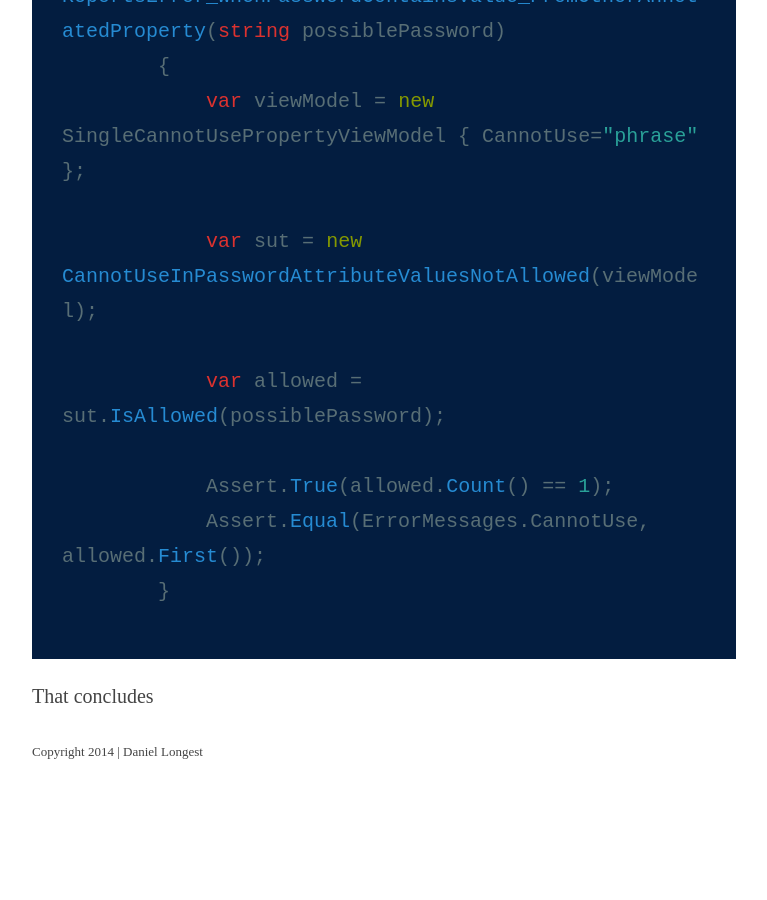
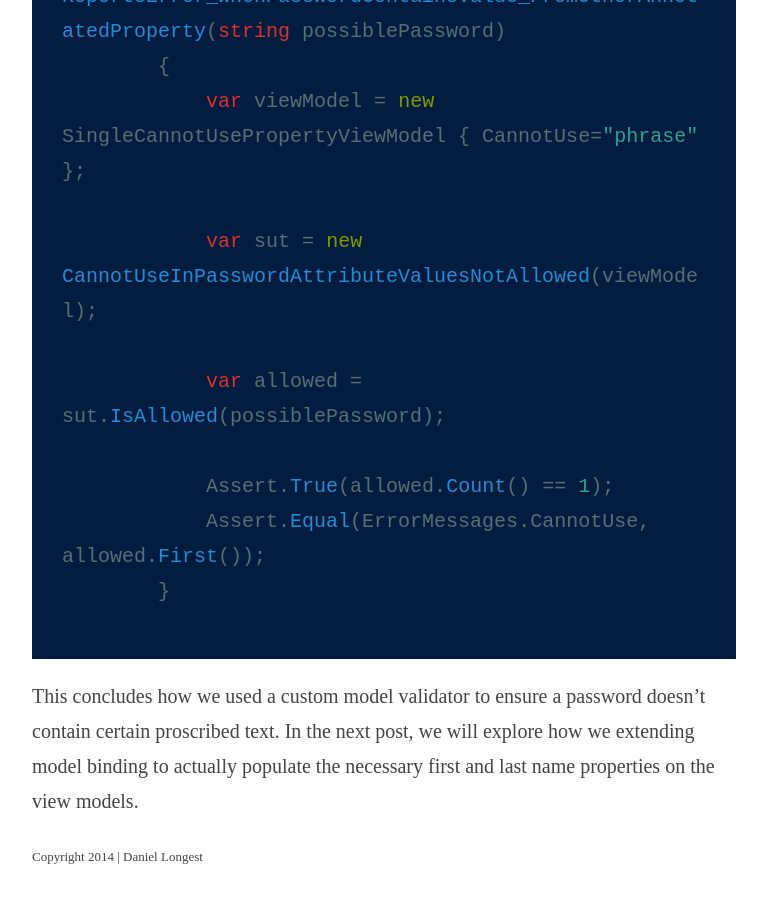
Before and after one commit to dlongest/dlongest.github.io, a Jekyll site: the page built from _posts/2014-12-14-hooking-into-mvc-model-binding.md, in a window 1280 px wide and 900 px high, scrolled down 14489 px. Shown: the whole window, without its empty margins (256-1023 px from the left). Built offline with Jekyll 4.4.1, drawn with Linux system fonts in a browser that asks for light colours; some web fonts are replaced; Markdown is read by kramdown in place of the engine named in the settings; before the commit the page ends 15284 px from its top, so only the background shows below that.

Commit message:
Added conclusion paragraph.

`````diff
--- a/_posts/2014-12-14-hooking-into-mvc-model-binding.md
+++ b/_posts/2014-12-14-hooking-into-mvc-model-binding.md
@@ -268,4 +268,4 @@ I went straight to showing the final code, but it developed over time from unit
         }
 ````
 
-That concludes
+This concludes how we used a custom model validator to ensure a password doesn't contain certain proscribed text.  In the next post, we will explore how we extending model binding to actually populate the necessary first and last name properties on the view models.
`````
